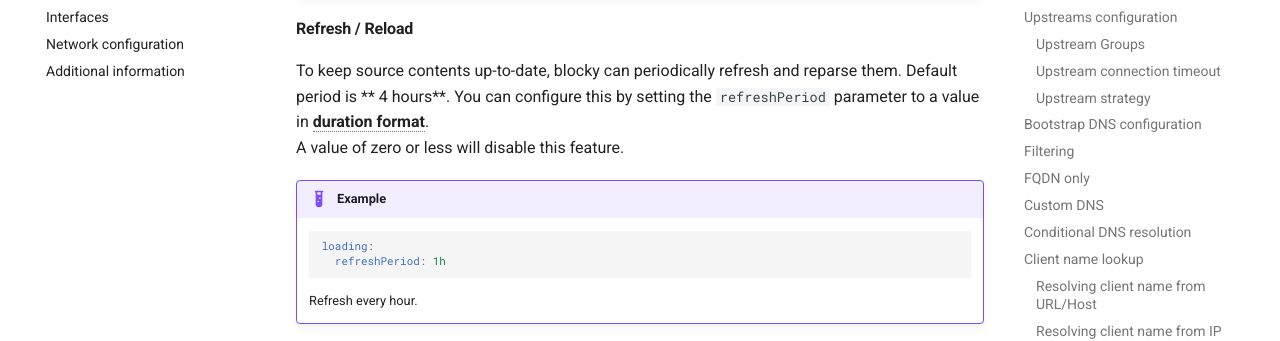
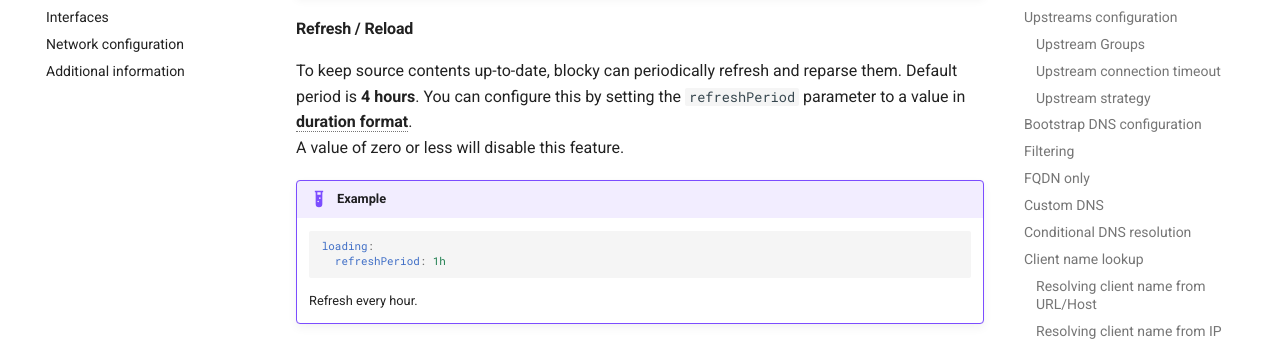
Before and after one commit to 0xERR0R/blocky, an MkDocs documentation site: the page built from docs/configuration.md, in a window 1280 px wide and 900 px high, scrolled down 23961 px. Shown: the part 199-540 px from the top of the window. Built offline with MkDocs 1.6.1 and Material for MkDocs 9.7.7, drawn with Linux system fonts in a browser that asks for light colours; comment, search, counter and statistics services are not loaded; the version menu is left out; part of the change alters nothing that is shown; some of the changed text lies outside the part shown.

```diff
--- a/docs/configuration.md
+++ b/docs/configuration.md
@@ -81,11 +81,11 @@ This applies to all of them. The default strategy is blocking.
 
 | Parameter               | Type                                 | Mandatory | Default value | Description                                    |
 | ----------------------- | ------------------------------------ | --------- | ------------- | ---------------------------------------------- |
-| usptreams.groups        | map of name to upstream              | yes       |               | Upstream DNS servers to use, in groups.        |
-| usptreams.init.strategy | enum (blocking, failOnError, fast)   | no        | blocking      | See [Init Strategy](#init-strategy) and below. |
-| usptreams.strategy      | enum (parallel_best, random, strict) | no        | parallel_best | Upstream server usage strategy.                |
-| usptreams.timeout       | duration                             | no        | 2s            | Upstream connection timeout.                   |
-| usptreams.userAgent     | string                               | no        |               | HTTP User Agent when connecting to upstreams.  |
+| upstreams.groups        | map of name to upstream              | yes       |               | Upstream DNS servers to use, in groups.        |
+| upstreams.init.strategy | enum (blocking, failOnError, fast)   | no        | blocking      | See [Init Strategy](#init-strategy) and below. |
+| upstreams.strategy      | enum (parallel_best, random, strict) | no        | parallel_best | Upstream server usage strategy.                |
+| upstreams.timeout       | duration                             | no        | 2s            | Upstream connection timeout.                   |
+| upstreams.userAgent     | string                               | no        |               | HTTP User Agent when connecting to upstreams.  |
 
 For `init.strategy`, the "init" is testing the given resolvers for each group. The potentially fatal error, depending on the strategy, is if a group has no functional resolvers.
 
@@ -829,8 +829,8 @@ These settings apply only to the resolver under which they are nested.
 
 #### Refresh / Reload
 
-To keep source contents up-to-date, blocky can periodically refresh and reparse them. Default period is **
-4 hours**. You can configure this by setting the `refreshPeriod` parameter to a value in **duration format**.
+To keep source contents up-to-date, blocky can periodically refresh and reparse them. Default period is
+**4 hours**. You can configure this by setting the `refreshPeriod` parameter to a value in **duration format**.
 A value of zero or less will disable this feature.
 
 !!! example
```
